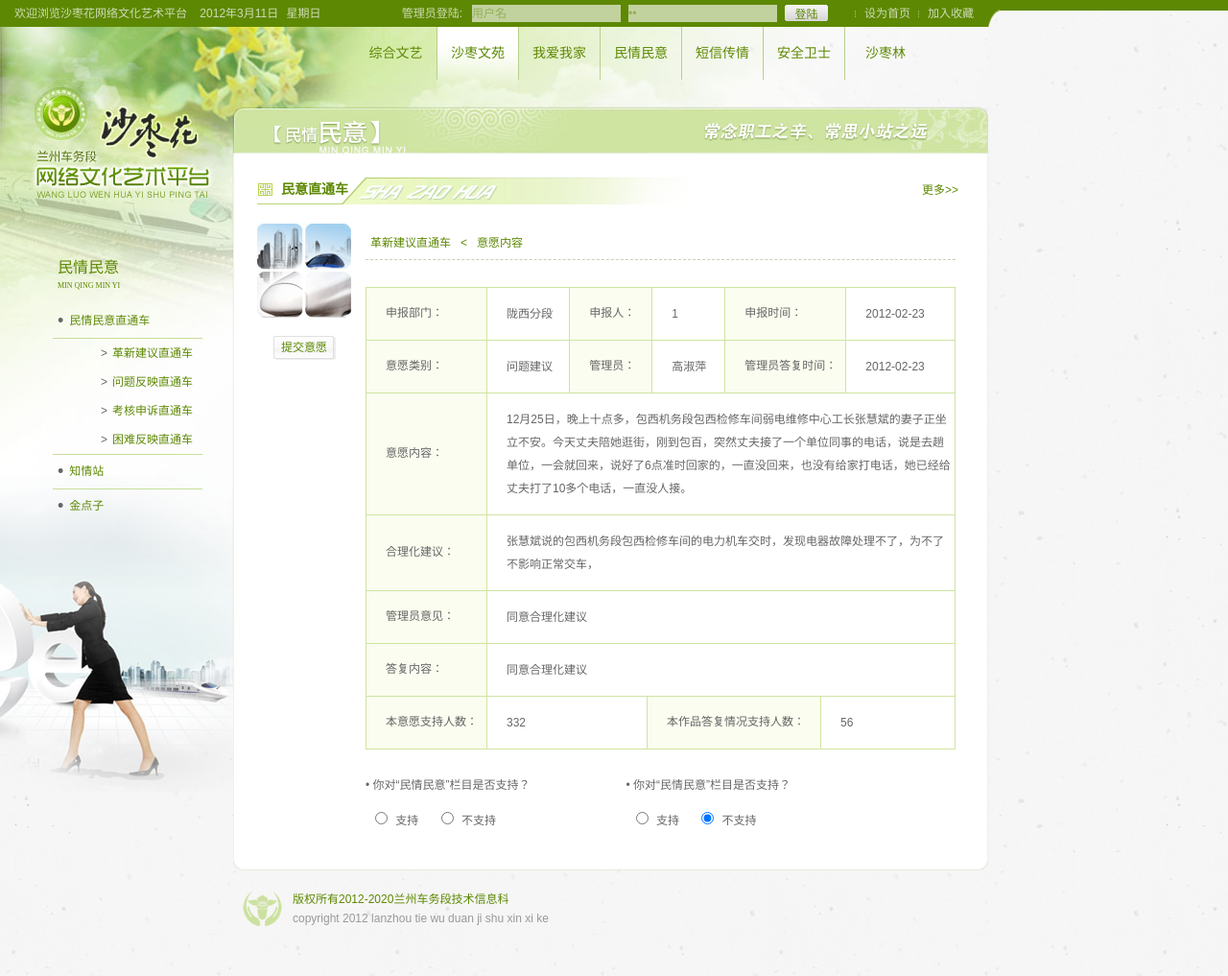
After one commit to pktangyue/WebOne, a PHP site: page /mqmy/neirong.php in a window 1280 px wide. The commit adds this page. Shown: the whole page at 96% size. Run offline with PHP 8.4, Linux system fonts and the light colour scheme.

Commit message:
minqingminyi neirong

```diff
--- a/css/base.css
+++ b/css/base.css
@@ -251,6 +251,11 @@ a.content:hover{text-decoration:none;color:#333;}
 .zhitongche{border:1px #f3f7ea solid;text-align:center;width:100%;}
 .zhitongche thead{height:45px;line-height:45px;background:#fafdef;}
 .zhitongche tbody{height:40px;line-height:40px;background:#fdfef9;}
+.zhitongche2{width:100%;}
+.zhitongche2,.zhitongche2 td,.zhitongche2 th{border:1px #cfe4a1 solid;}
+.zhitongche2 th{width:105px;background:#fafdef;}
+.zhitongche2 th,.zhitongche2 td{padding:15px 0 15px 20px;}
+.zhitongche2 td{line-height:200%;}
 /* jindianzi */
 .jindianzi em{color:#b3bf94;font-family:Arial;float:left;width:35px;margin:0 10px 0 50px;text-align:center;font-size:16px;}
 .jindianzi li{height:20px;line-height:20px;}
--- a/index.php
+++ b/index.php
@@ -24,6 +24,7 @@
 		</fieldset>
 		<fieldset>
 			<p><a href="/mqmy/index.php">民情民意</a></p>
+			<p><a href="/mqmy/neirong.php">民情民意—内容页面</a></p>
 		</fieldset>
 	</body>
 </html>
--- /dev/null
+++ b/mqmy/neirong.php
@@ -0,0 +1,80 @@
+<? include '../common/header.php';?>
+<? include 'leftside.php';?>
+<div class="rightside mqmy">
+	<h1 class="rightside_title"></h1>
+	<div class="rightside_content">
+		<div class="section clearfix">
+			<a class="section_more" href="#">更多>></a>
+			<h3 class="section_title">民意直通车</h3>
+			<div class="left mr15">
+				<img class="noborder" src="/img/mqmy/mqmy1.png">
+				<p class="tc mt15"><a href="#" class="btn2">提交意愿</a></p>
+			</div>
+			<div class="left" style="width:615px;"><br/>
+				<p class="list_nav"><a href="#">革新建议直通车</a><span class="c_green ml10 mr10">&lt;</span><a href="#">意愿内容 </a></p>
+				<table class="zhitongche2">
+					<tr>
+						<th>申报部门：</th>
+						<td>陇西分段</td>
+						<th style="width:65px;">申报人：</th>
+						<td>1</td>
+						<th>申报时间：</th>
+						<td>2012-02-23</td>
+					</tr>
+					<tr>
+						<th>意愿类别：</th>
+						<td>问题建议</td>
+						<th style="width:65px;">管理员：</th>
+						<td>高淑萍</td>
+						<th>管理员答复时间：</th>
+						<td>2012-02-23</td>
+					</tr>
+					<tr>
+						<th>意愿内容：</th>
+						<td colspan="5">12月25日，晚上十点多，包西机务段包西检修车间弱电维修中心工长张慧斌的妻子正坐立不安。今天丈夫陪她逛街，刚到包百，突然丈夫接了一个单位同事的电话，说是去趟单位，一会就回来，说好了6点准时回家的，一直没回来，也没有给家打电话，她已经给丈夫打了10多个电话，一直没人接。</td>
+					</tr>
+					<tr>
+						<th>合理化建议：</th>
+						<td colspan="5">张慧斌说的包西机务段包西检修车间的电力机车交时，发现电器故障处理不了，为不了不影响正常交车，</td>
+					</tr>
+					<tr>
+						<th>管理员意见：</th>
+						<td colspan="5">同意合理化建议</td>
+					</tr>
+					<tr>
+						<th>答复内容：</th>
+						<td colspan="5">同意合理化建议</td>
+					</tr>
+				</table>
+				<table class="zhitongche2 mb20" style="position:relative;top:-1px;">
+					<tbody>
+						<tr>
+							<th>本意愿支持人数：</th>
+							<td>332</td>
+							<th style="width:160px;">本作品答复情况支持人数：</th>
+							<td>56</td>
+						</tr>
+					</tbody>
+				</table>
+				<div class="clearfix pt10">
+					<div class="left">
+						<p class="mb20">•&nbsp;你对“民情民意”栏目是否支持？</p>
+						<input class="ml10" id="group1_1" type="radio" name="group1" value="true">
+						<label class="ml5" for="group1">支持</label>
+						<input class="ml20" id="group1_2" type="radio" name="group1" value="false" checked="true"/>
+						<label class="ml5" for="group1">不支持</label>
+					</div>
+					<div class="left" style="margin-left:100px;">
+						<p class="mb20">•&nbsp;你对“民情民意”栏目是否支持？</p>
+						<input class="ml10" id="group1_1" type="radio" name="group1" value="true">
+						<label class="ml5" for="group1">支持</label>
+						<input class="ml20" id="group1_2" type="radio" name="group1" value="false" checked="true"/>
+						<label class="ml5" for="group1">不支持</label>
+					</div>
+				</div>
+			</div>
+		</div>
+	</div>
+	<div class="rightside_bottom"></div>
+</div>
+<? include '../common/footer.php';?>
```
